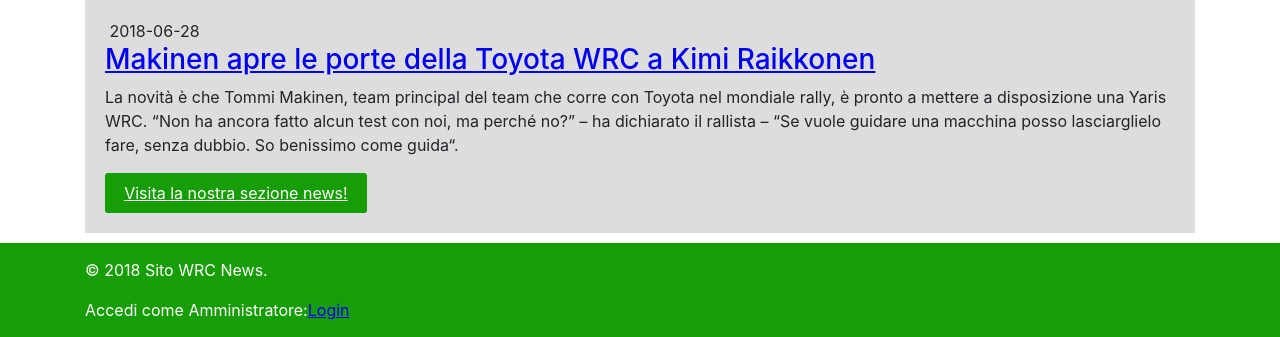
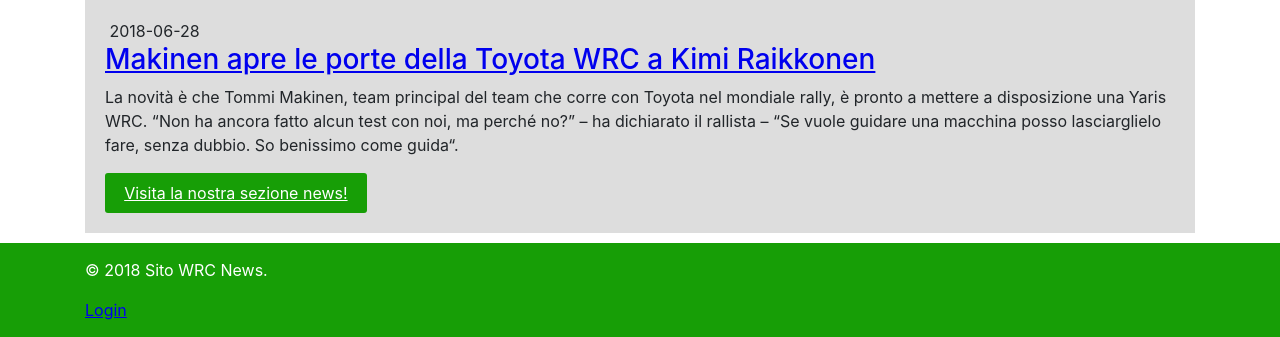
Before and after one commit to MattiaPoloni/SitoWRC, a PHP site: page /index.php in a window 1280 px wide. Shown: the part 1285-1622 px from the top of the page. Run offline with PHP 8.4, Linux system fonts and the light colour scheme; data comes from the database, SQL or seed files in the repository.

Commit message:
Update footer.php

```diff
--- a/common/footer.php
+++ b/common/footer.php
@@ -23,9 +23,9 @@
         <div class="container">
             <p>&copy; <?php auto_copyright("2018"); ?> Sito WRC News.</p>
             <?php if (!isset($_SESSION['login_user'])) : ?>
-                Accedi come Amministratore:<a href="login.php">Login</a>
+                <a href="login.php">Login</a>
             <?php elseif ($_SERVER['REQUEST_URI'] == "admin.php?azione=deault" || $_SERVER['REQUEST_URI'] == "admin.php?azione=deault" || $_SERVER['REQUEST_URI'] == "admin.php?azione=modificaGare" || $_SERVER['REQUEST_URI'] == "admin.php?azione=inserimentoNews" || $_SERVER['REQUEST_URI'] == "admin.php?azione=inserimentoRisultati") : ?>
-                <a href="logout.php">Sign Out</a>
+                <a href="logout.php">Logout</a>
             <?php else : ?>
                 <a href="admin.php?azione=deault">Amministratore</a
             <?php endif; ?>
```
